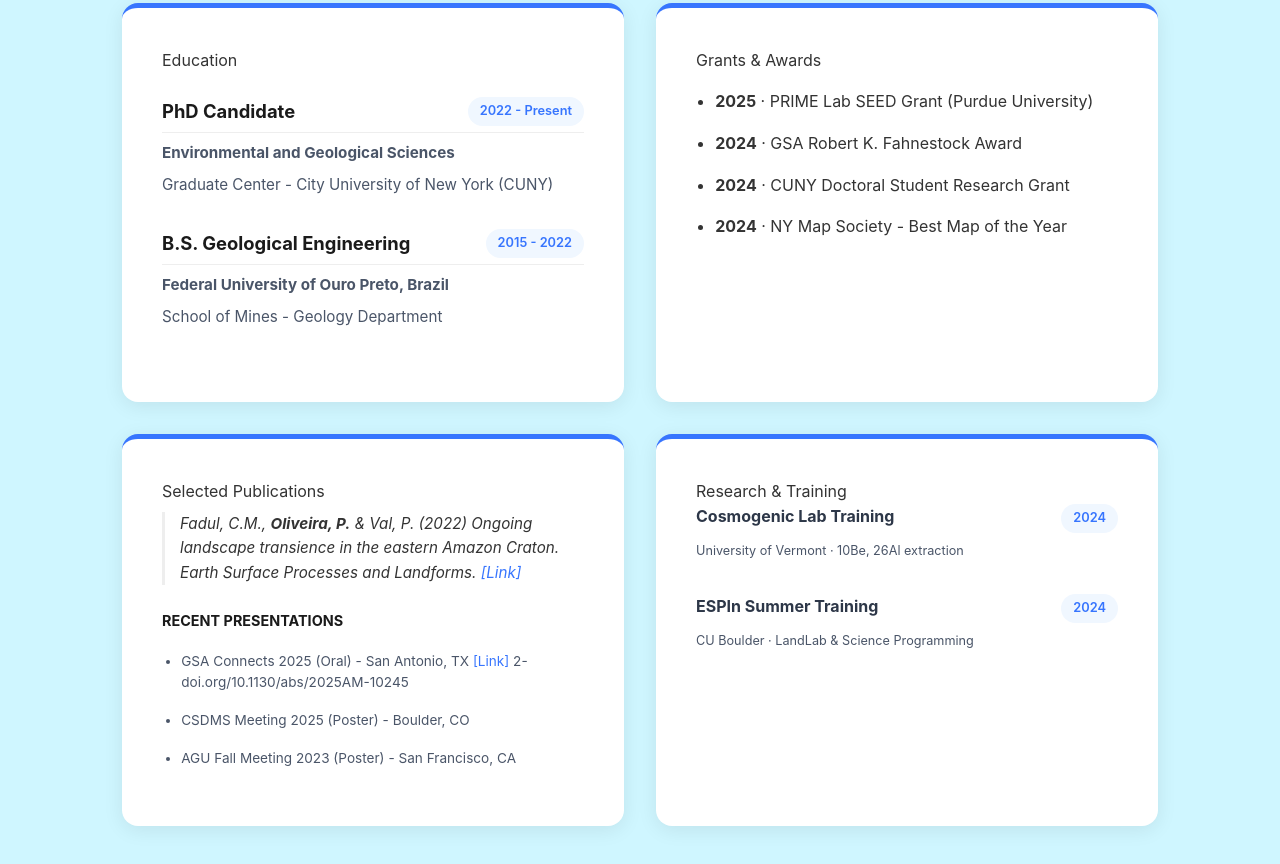
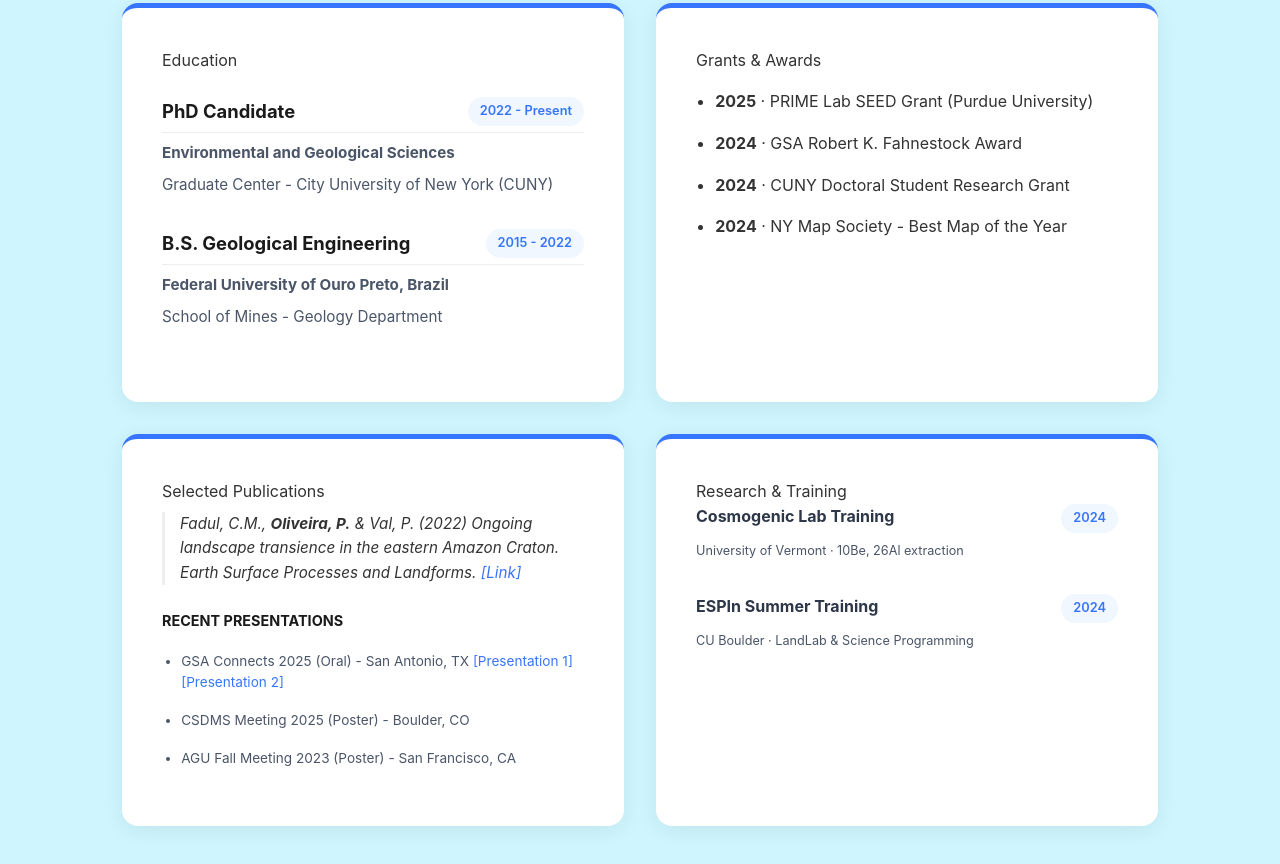
Before and after one commit to thepedroland/thepedroland.github.io, a plain HTML site: page aboutme.html in a window 1280 px wide. Shown: the part 310-1174 px from the top of the page. Drawn offline with Linux system fonts and the light colour scheme.

Commit message:
Update aboutme.html

```diff
--- a/aboutme.html
+++ b/aboutme.html
@@ -58,7 +58,7 @@
                 </p>
                 <h3 style="border:none; font-size: 0.9rem; text-transform: uppercase; margin-top: 1.5rem; color: #1a1a1a;">Recent Presentations</h3>
                 <ul style="font-size: 0.85rem; color: #4a5568;">
-                    <li>GSA Connects 2025 (Oral) - San Antonio, TX  <a href="https://doi.org/10.1130/abs/2025AM-10164" style="color: var(--accent);">[Link]</a> 2-doi.org/10.1130/abs/2025AM-10245</li>
+                    <li>GSA Connects 2025 (Oral) - San Antonio, TX  <a href="https://doi.org/10.1130/abs/2025AM-10164" style="color: var(--accent);">[Presentation 1]</a> <a href="doi.org/10.1130/abs/2025AM-10245" style="color: var(--accent);">[Presentation 2] </a>
                     <li>CSDMS Meeting 2025 (Poster) - Boulder, CO</li>
                     <li>AGU Fall Meeting 2023 (Poster) - San Francisco, CA</li>
                 </ul>
```
